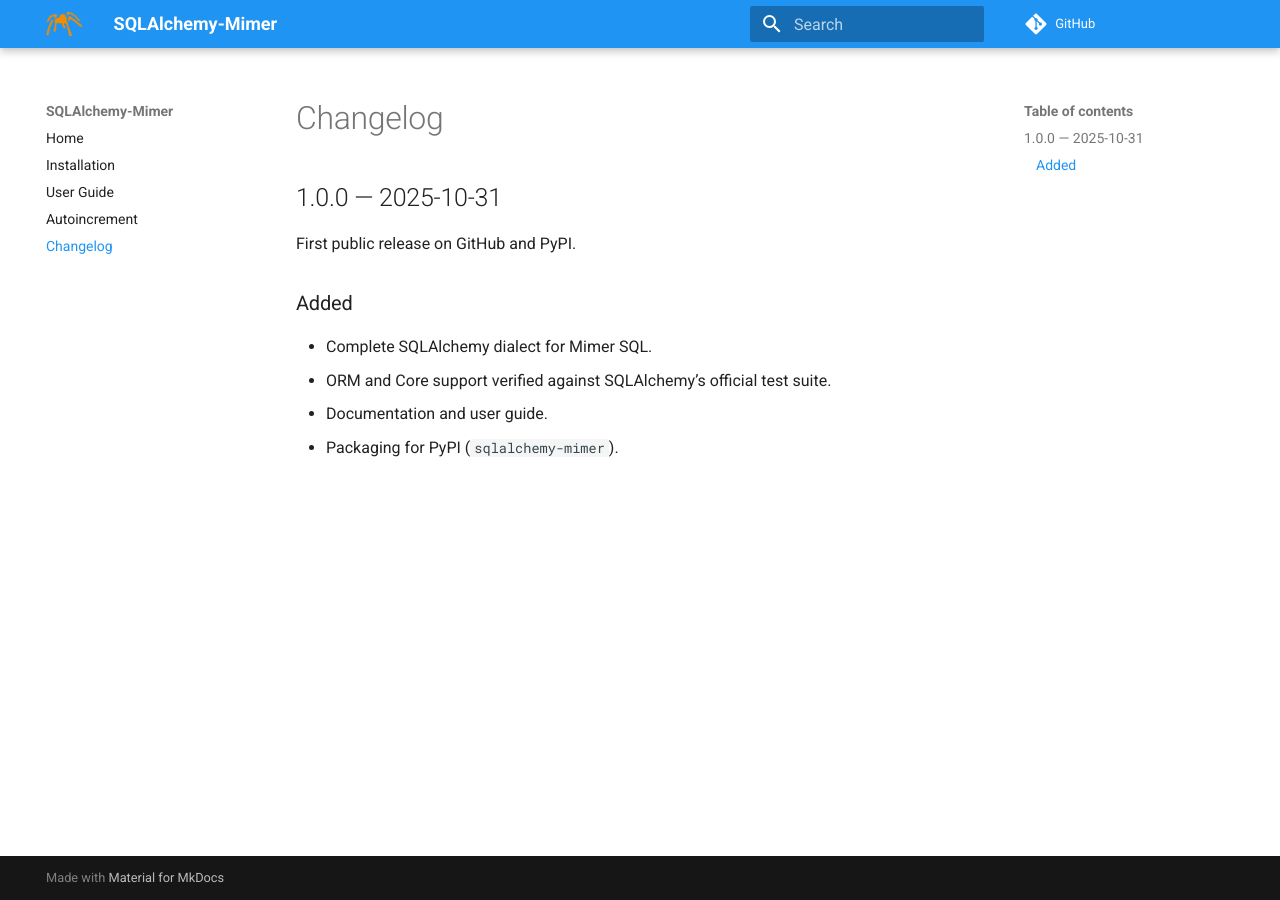
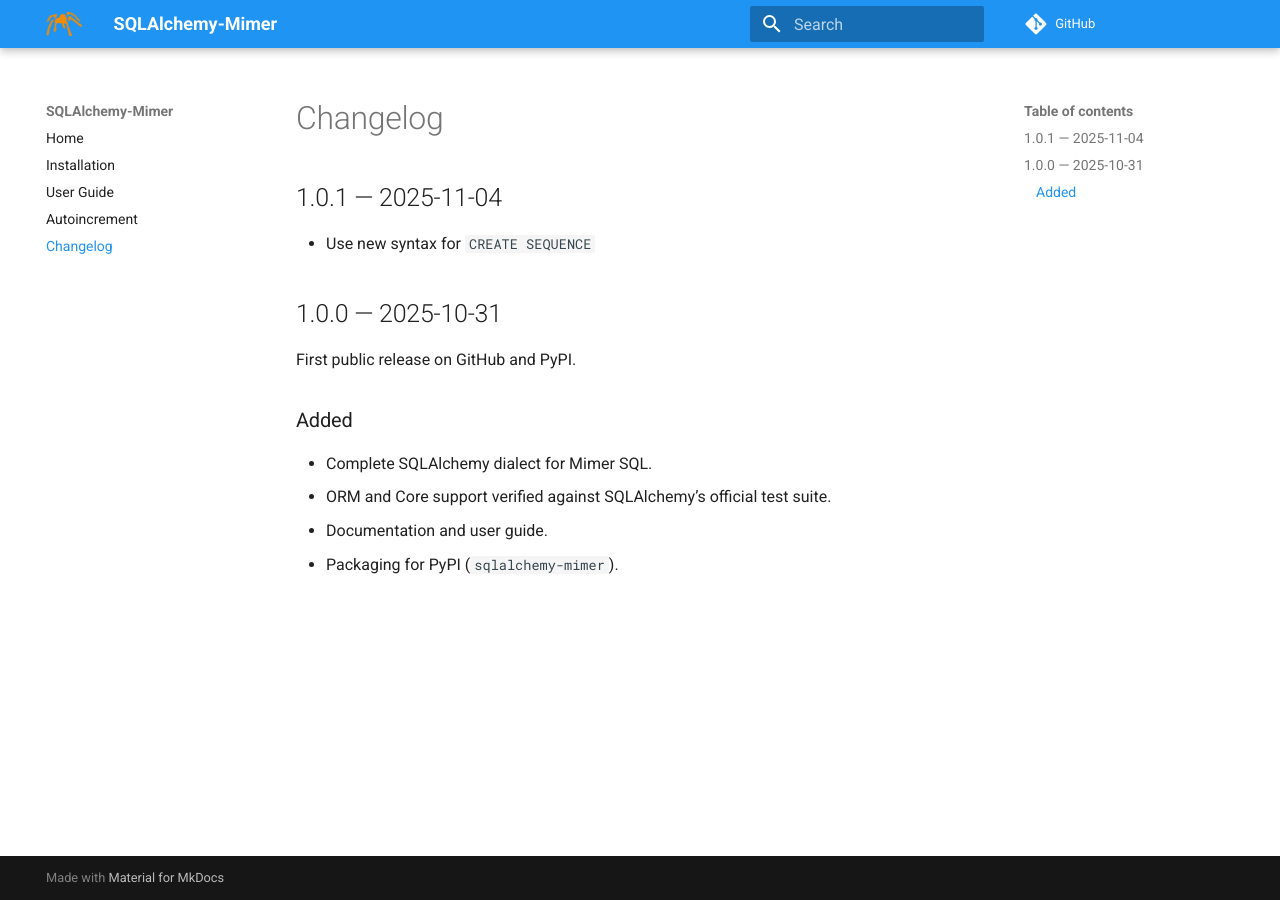
Before and after one commit to mimersql/sqlalchemy-mimer, an MkDocs documentation site: the page built from docs/changelog.md, in a window 1280 px wide. Built offline with MkDocs 1.6.1 and Material for MkDocs 9.7.7, drawn with Linux system fonts in a browser that asks for light colours; comment, search, counter and statistics services are not loaded.

Commit message:
Update changelog for 1.0.1

```diff
--- a/docs/changelog.md
+++ b/docs/changelog.md
@@ -1,4 +1,7 @@
 # Changelog
+
+## 1.0.1 — 2025-11-04
+- Use new syntax for `CREATE SEQUENCE`
 
 ## 1.0.0 — 2025-10-31
 First public release on GitHub and PyPI.
```
